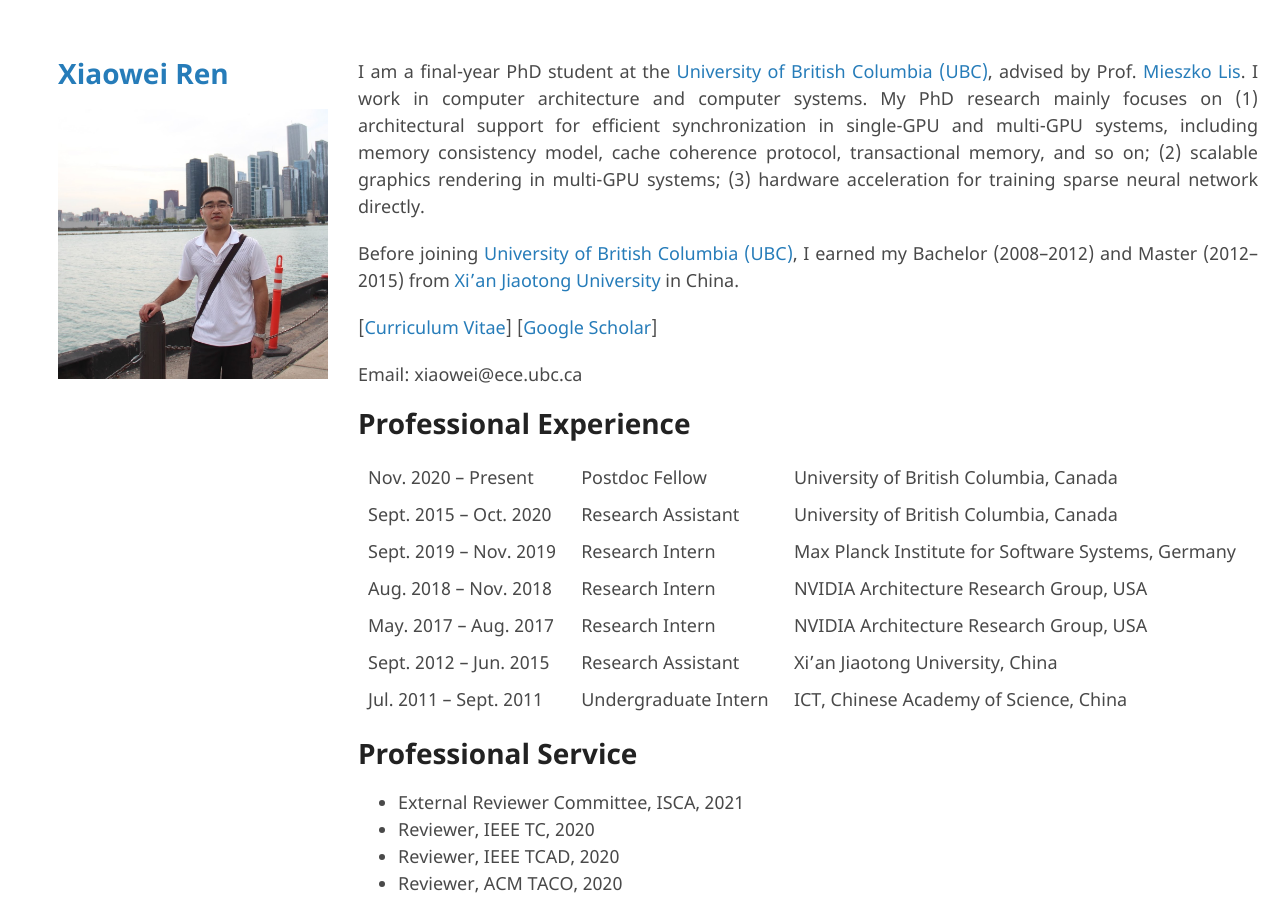
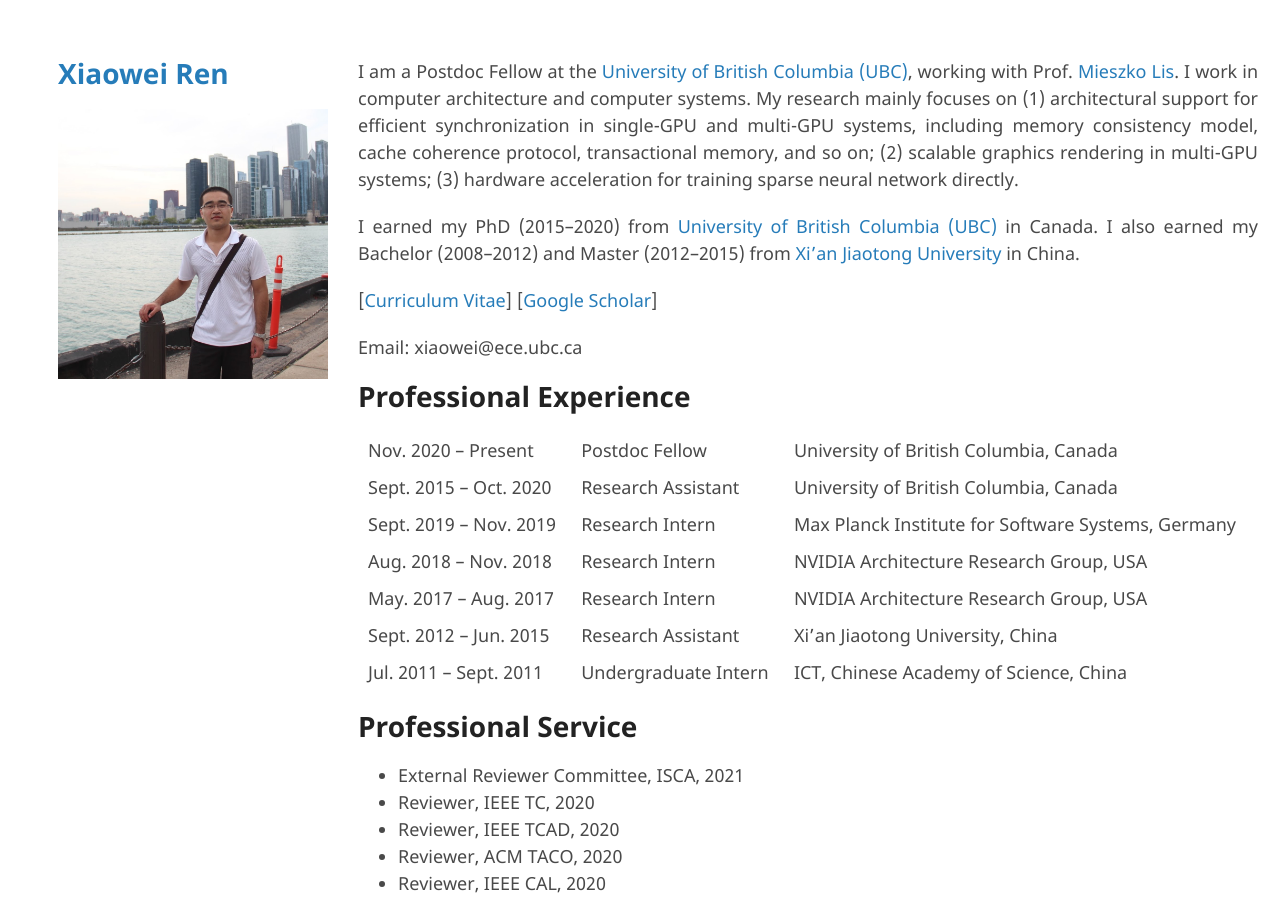
Before and after one commit to ericrxw/xiaoweiren, a Jekyll site: the page built from index.md, in a window 1280 px wide and 900 px high. Built offline with Jekyll 4.4.1, drawn with Linux system fonts in a browser that asks for light colours; our own code applies the rules of GitHub Pages for plain Markdown files; the repository's description, which GitHub fills in, is left out.

Commit message:
update research statement

```diff
--- a/index.md
+++ b/index.md
@@ -1,6 +1,6 @@
-I am a final-year PhD student at the [University of British Columbia (UBC)](http://www.ece.ubc.ca), advised by Prof. [Mieszko Lis](http://mieszko.ece.ubc.ca). I work in computer architecture and computer systems. My PhD research mainly focuses on (1) architectural support for efficient synchronization in single-GPU and multi-GPU systems, including memory consistency model, cache coherence protocol, transactional memory, and so on; (2) scalable graphics rendering in multi-GPU systems; (3) hardware acceleration for training sparse neural network directly.
+I am a Postdoc Fellow at the [University of British Columbia (UBC)](http://www.ece.ubc.ca), working with Prof. [Mieszko Lis](http://mieszko.ece.ubc.ca). I work in computer architecture and computer systems. My research mainly focuses on (1) architectural support for efficient synchronization in single-GPU and multi-GPU systems, including memory consistency model, cache coherence protocol, transactional memory, and so on; (2) scalable graphics rendering in multi-GPU systems; (3) hardware acceleration for training sparse neural network directly.
 
-Before joining [University of British Columbia (UBC)](http://www.ece.ubc.ca), I earned my Bachelor (2008--2012) and Master (2012--2015) from [Xi'an Jiaotong University](http://en.xjtu.edu.cn) in China.
+I earned my PhD (2015--2020) from [University of British Columbia (UBC)](http://www.ece.ubc.ca) in Canada. I also earned my Bachelor (2008--2012) and Master (2012--2015) from [Xi'an Jiaotong University](http://en.xjtu.edu.cn) in China.
 
 [[Curriculum Vitae](./docs/Xiaowei_Ren_CV.pdf)] [[Google Scholar](https://scholar.google.ca/citations?user=5t92QC0AAAAJ&hl=en)]
 
```
